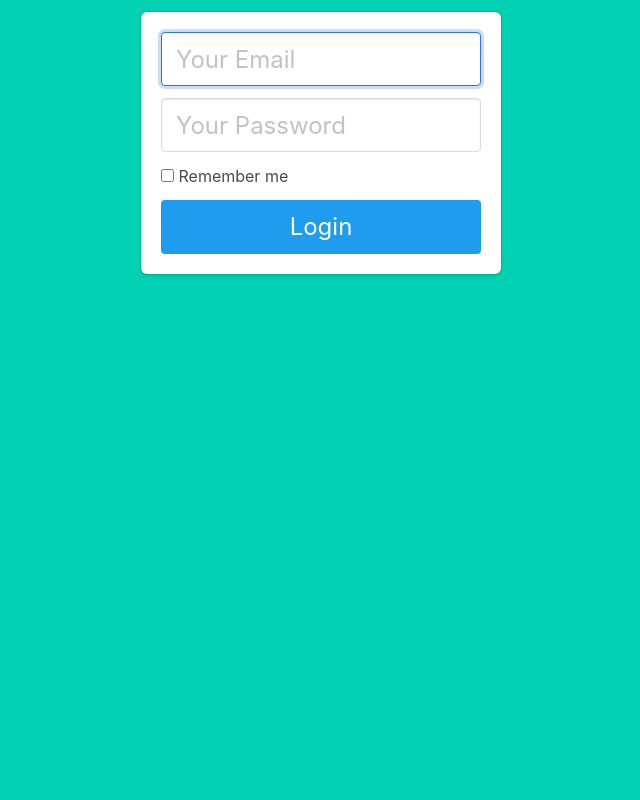
After one commit to drakslar/ShenAPI, a Flask app: template templates/login.html in a window 1280 px wide. The commit adds this page. Shown: the whole page, without its empty margins (319-959 px from the left). Run offline with Flask 2, Linux system fonts and the light colour scheme; the template is opened without the code that fills it, so the values that code supplies are empty.

Commit message:
Add Login System

```diff
--- a/ShenAPI.py
+++ b/ShenAPI.py
@@ -1,7 +1,8 @@
 import os
-from flask import Flask, request, jsonify, render_template
+from flask import Flask, request, jsonify, render_template, session, flash
+from flask_login import LoginManager, current_user, login_required, login_user, logout_user
 from flask_sqlalchemy import SQLAlchemy
-
+from werkzeug.security import generate_password_hash, check_password_hash
 
 app = Flask(__name__)
 
@@ -11,31 +12,95 @@ db = SQLAlchemy(app)
 
 from models import User
 
+login_manager = LoginManager()
+login_manager.init_app(app)
+
+
+@login_manager.user_loader
+def user_loader(user_id):
+    return User.query.get(user_id)
+
 
 @app.route("/")
-def hello():
-    return "Hello World!"
+def home():
+    if not session.get("logged_in"):
+        return render_template("login.html")
+    else:
+        return render_template("home.html")
+
+
+@app.route("/login", methods=["POST"])
+def login():
+    email = request.form.get("email")
+    password = request.form.get("password")
+    remember = True if request.form.get("remember") else False
+
+    user = User.query.filter_by(email=email).first()
+    if not user or not check_password_hash(user.password, password):
+        flash("Please check your login details and try again.")
+        return render_template("login.html")
+    user.authenticated = True
+    db.session.add(user)
+    db.session.commit()
+    login_user(user, remember=remember)
+    session["logged_in"] = True
+    return home()
+
+
+@app.route("/signup", methods=["GET", "POST"])
+def signup():
+    if request.method == "POST":
+        name = request.form.get("name")
+        email = request.form.get("email")
+        password = request.form.get("password")
+        confirm_password = request.form.get("confirm_password")
+
+        check_email = User.query.filter_by(email=email).first()
+        check_name = User.query.filter_by(name=name).first()
+
+        if (name or email or password or confirm_password) is "":
+            flash("Please check your sign up details and try again.")
+        elif check_email:
+            flash('This email address already exists')
+        elif check_name:
+            flash('This username already exists')
+        elif not (password == confirm_password):
+            flash("The password and confirmation password do not match.")
+        else:
+            encrypted_password = generate_password_hash(request.form.get(password), method="sha256")
+
+            try:
+                user = User(
+                    name = name,
+                    email = email,
+                    password = encrypted_password
+                )
+                user.authenticated = True
+                db.session.add(user)
+                db.session.commit()
+                login_user(user, remember=True)
+                session["logged_in"] = True
+                home()
+            except Exception as e:
+                return (str(e))
+    return render_template("signup.html")
+
+
+@app.route("/logout", methods=["GET"])
+@login_required
+def logout():
+    user = current_user
+    user.authenticated = False
+    db.session.add(user)
+    db.session.commit()
+    logout_user()
+    session["logged_in"] = False
+    return home()
 
 
 @app.route("/users/<name>")
 def get_user_name(name):
     return "name : {}".format(name)
-
-
-# @app.route('/add')
-# def add_user():
-#     name = request.args.get('name')
-#     password = request.args.get('password')
-#     try:
-#         user = User(
-#             name = name,
-#             password = password
-#         )
-#         db.session.add(user)
-#         db.session.commit()
-#         return "User added. user id = {}".format(user.id)
-#     except Exception as e:
-#         return (str(e))
 
 
 @app.route("/getall")
@@ -56,12 +121,12 @@ def get_by_id(id_):
         return (str(e))
 
 
-@app.route("/add", methods = ['GET', 'POST'])
+@app.route("/add", methods=["GET", "POST"])
 def add_user_form():
-    if request.method == 'POST':
-        name = request.form.get('name')
-        email = request.form.get('email')
-        password = request.form.get('password')
+    if request.method == "POST":
+        name = request.form.get("name")
+        email = request.form.get("email")
+        password = generate_password_hash(request.form.get("password"), method="sha256")
         try:
             user = User(
                 name = name,
@@ -76,5 +141,18 @@ def add_user_form():
     return render_template("adduser.html")
 
 
-if __name__ == '__main__':
+@app.route("/deleteall")
+@login_required
+def delete_all_users():
+    try:
+        users = User.query.all()
+        for user in users:
+            db.session.delete(user)
+        db.session.commit()
+        return "Deleted all database entries."
+    except Exception as e:
+        return str(e)
+
+
+if __name__ == "__main__":
     app.run()
--- a/requirements.txt
+++ b/requirements.txt
@@ -1,6 +1,7 @@
 alembic==1.0.10
 Click==7.0
 Flask==1.0.2
+Flask-Login==0.4.1
 Flask-Migrate==2.4.0
 Flask-Script==2.0.6
 Flask-SQLAlchemy==2.4.0
--- a/templates/adduser.html
+++ b/templates/adduser.html
@@ -5,7 +5,7 @@
     <meta charset="UTF-8">
     <meta name="viewport" content="width=device-width, initial-scale=1.0">
     <meta http-equiv="X-UA-Compatible" content="ie=edge">
-    <title>Add New User</title>
+    <title>ShenAPI</title>
     <link rel="stylesheet" href="https://stackpath.bootstrapcdn.com/bootstrap/4.1.3/css/bootstrap.min.css" integrity="sha384-MCw98/SFnGE8fJT3GXwEOngsV7Zt27NXFoaoApmYm81iuXoPkFOJwJ8ERdknLPMO"
         crossorigin="anonymous">
 </head>
--- /dev/null
+++ b/templates/login.html
@@ -0,0 +1,56 @@
+<!DOCTYPE html>
+<html>
+
+<head>
+    <meta charset="utf-8">
+    <meta http-equiv="X-UA-Compatible" content="IE=edge">
+    <meta name="viewport" content="width=device-width, initial-scale=1">
+    <title>ShenAPI</title>
+    <link rel="stylesheet" href="https://cdnjs.cloudflare.com/ajax/libs/bulma/0.7.2/css/bulma.min.css" />
+</head>
+
+<body>
+    <section class="hero is-primary is-fullheight">
+        <div class="hero-head">
+            <nav class="navbar">
+                <div class="container">
+                    <div class="column is-4 is-offset-4">
+                        <div class="box">
+                            {% with messages = get_flashed_messages() %}
+                            {% if messages %}
+                            <div class="notification is-danger">
+                                {{ messages[0] }}
+                            </div>
+                            {% endif %}
+                            {% endwith %}
+                            <form method="POST" action="/login">
+                                <div class="field">
+                                    <div class="control">
+                                        <input class="input is-large" type="email" name="email" placeholder="Your Email"
+                                            autofocus="">
+                                    </div>
+                                </div>
+
+                                <div class="field">
+                                    <div class="control">
+                                        <input class="input is-large" type="password" name="password"
+                                            placeholder="Your Password">
+                                    </div>
+                                </div>
+                                <div class="field">
+                                    <label class="checkbox">
+                                        <input type="checkbox">
+                                        Remember me
+                                    </label>
+                                </div>
+                                <button class="button is-block is-info is-large is-fullwidth">Login</button>
+                            </form>
+                        </div>
+                    </div>
+                </div>
+            </nav>
+        </div>
+    </section>
+</body>
+
+</html>
```
Also changed, not shown: migrations/versions/e5dc2df7f407_.py (added, +28 -0 lines), models.py (+24 -5 lines), templates/home.html (added, +42 -0 lines), templates/signup.html (added, +62 -0 lines), 2 other files.
